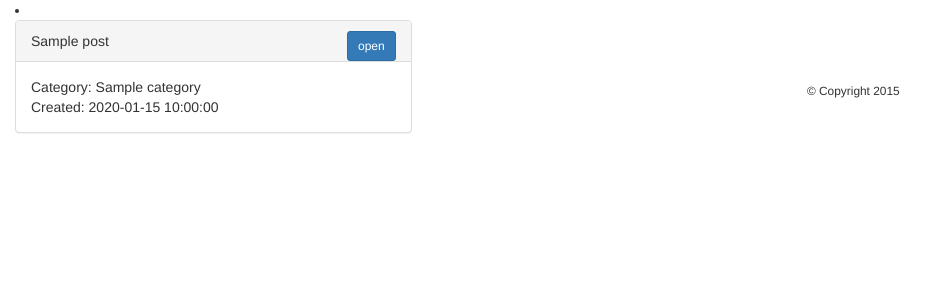
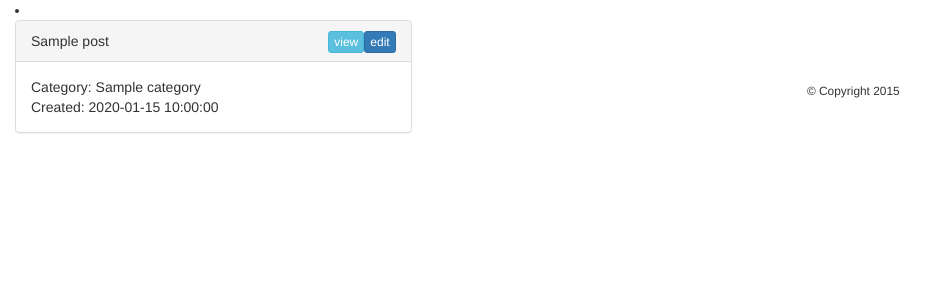
Before and after one commit to JeanKossaifi/blog, a Flask app: template blog/templates/list_posts.html in a window 1280 px wide. Shown: the top 300 px of the page, without its empty margins (0-947 px from the left). Run offline with Flask 2, Linux system fonts and the light colour scheme; the template is opened without the code that fills it: most values are stand-ins (such as "Sample title", 1, 10 or a date in 2020); some libraries are stand-ins or nearby versions.

Commit message:
Nicer buttons in posts list.

```diff
--- a/blog/templates/post.html
+++ b/blog/templates/post.html
@@ -7,7 +7,7 @@
     <div class="panel-heading">
       {{ post.name }}
       <a
-        class="btn btn-primary btn-sm edit-archive pull-right"
+        class="btn btn-primary btn-xs edit pull-right"
         rote="button"
         data-post="{{ post.name }}"
         {% if post.category == 'default' %}
@@ -15,7 +15,18 @@
         {% elif post.category == 'todo' %}
             href="{{ url_for('add_todo_post', pk=post.pk) }}"
         {% endif %}
-      > open </a>
+      > edit </a>
+      <a
+        class="btn btn-info btn-xs view pull-right"
+        rote="button"
+        data-post="{{ post.name }}"
+        {% if post.category == 'default' %}
+            href="{{ url_for('add_default_post', pk=post.pk) }}"
+        {% elif post.category == 'todo' %}
+            href="{{ url_for('add_todo_post', pk=post.pk) }}"
+        {% endif %}
+      > view </a>
+
     </div>
 
     <div class="panel-body">
```
